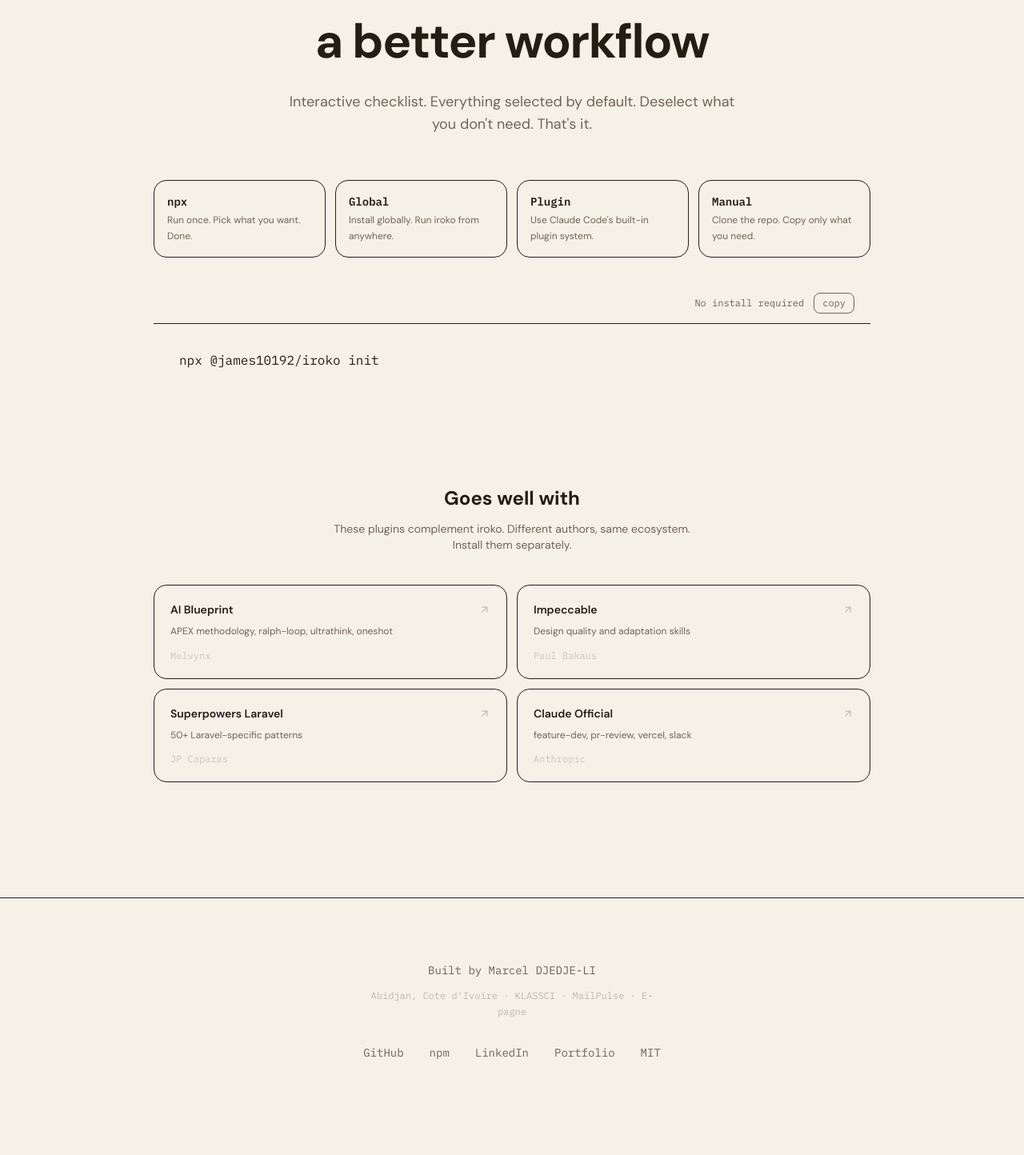
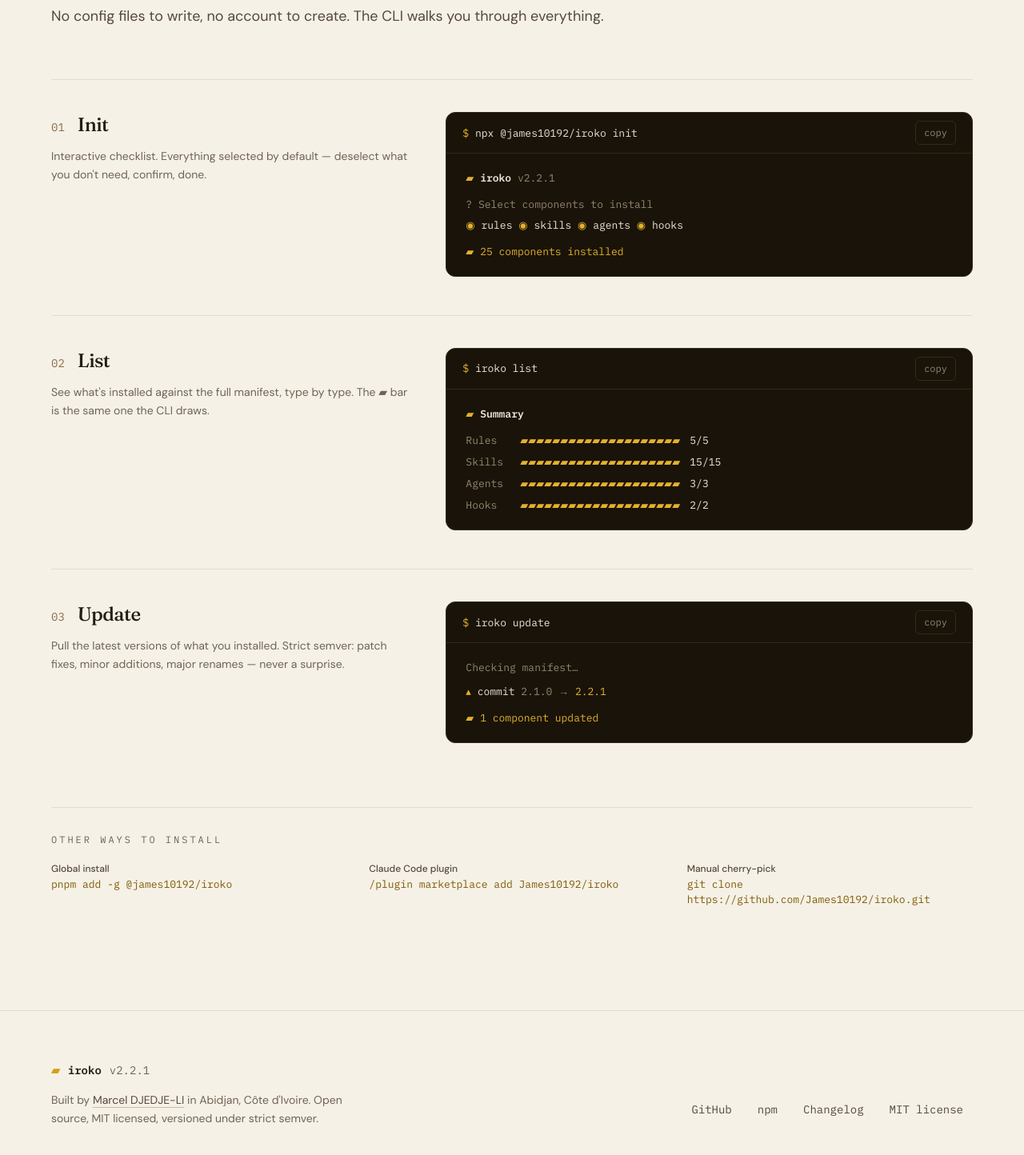
Before and after one commit to James10192/iroko-site, a Next.js app: page / in a window 1280 px wide. Shown: the part 3765-5209 px from the top of the page at 80% size. Before the commit the page ends 5171 px from the top, so only its background shows below. Built offline with nearby package versions, Linux system fonts and the light colour scheme.

Commit message:
feat(quickstart): init/list/update steps and editorial footer
Three-step quickstart matching the actual CLI commands with copyable
snippets and faithful outputs (kpi bars, update arrows), compact
alternate install methods, and a footer with GitHub, npm, changelog,
MIT and v2.2.1.

```diff
--- a/components/footer.tsx
+++ b/components/footer.tsx
@@ -1,41 +1,49 @@
-const FOOTER_LINKS = [
+const LINKS = [
   { label: "GitHub", href: "https://github.com/James10192/iroko" },
   { label: "npm", href: "https://www.npmjs.com/package/@james10192/iroko" },
-  { label: "LinkedIn", href: "https://www.linkedin.com/in/marcel-djedje-li-099490235/" },
-  { label: "Portfolio", href: "https://astonishing-sprite-8fb0c9.netlify.app/" },
-  { label: "MIT", href: "https://github.com/James10192/iroko/blob/master/LICENSE" },
+  { label: "Changelog", href: "https://github.com/James10192/iroko/blob/master/CHANGELOG.md" },
+  { label: "MIT license", href: "https://github.com/James10192/iroko/blob/master/LICENSE" },
 ];
 
 export function Footer() {
   return (
-    <footer className="px-6 py-20 border-t border-border">
-      <div className="max-w-3xl mx-auto text-center">
-        <p className="font-mono text-sm text-muted">
+    <footer className="border-t border-line px-6 py-16">
+      <div className="mx-auto max-w-6xl">
+        <div className="flex flex-col gap-10 md:flex-row md:items-end md:justify-between">
+          <div>
+            <p className="flex items-center gap-2.5 font-mono text-sm font-semibold">
+              <span aria-hidden className="text-ochre">▰</span>
+              <span>iroko</span>
+              <span className="font-normal text-muted">v2.2.1</span>
+            </p>
+            <p className="mt-4 max-w-sm text-sm leading-relaxed text-muted">
               Built by{" "}
               <a
                 href="https://astonishing-sprite-8fb0c9.netlify.app/"
-            className="text-foreground hover:text-accent transition-colors"
                 target="_blank"
                 rel="noopener noreferrer"
+                className="text-ink-soft underline decoration-line-strong underline-offset-4 transition-colors hover:text-ink"
               >
                 Marcel DJEDJE-LI
-          </a>
+              </a>{" "}
+              in Abidjan, Côte d&apos;Ivoire. Open source, MIT licensed,
+              versioned under strict semver.
             </p>
-        <p className="text-muted/40 text-xs mt-3 max-w-sm mx-auto leading-relaxed font-mono">
-          Abidjan, Cote d&apos;Ivoire · KLASSCI · MailPulse · E-pagne
-        </p>
-        <div className="flex items-center justify-center gap-8 mt-8">
-          {FOOTER_LINKS.map((link) => (
+          </div>
+
+          <nav className="flex flex-wrap items-center gap-x-2 gap-y-1 font-mono text-sm">
+            {LINKS.map((link) => (
               <a
                 key={link.label}
                 href={link.href}
-              className="text-muted hover:text-accent-light text-sm font-mono transition-colors duration-200"
                 target="_blank"
                 rel="noopener noreferrer"
+                className="flex min-h-11 items-center px-3 text-ink-soft transition-colors hover:text-ink"
               >
                 {link.label}
               </a>
             ))}
+          </nav>
         </div>
       </div>
     </footer>
--- a/components/install-section.tsx
+++ b/components/install-section.tsx
@@ -4,145 +4,172 @@
 import { useCopy } from "./use-copy";
 import { useFadeIn } from "./use-fade-in";
 
-const METHODS = [
+const BAR = "▰".repeat(20);
+
+const STEPS = [
   {
-    id: "npx",
-    label: "npx",
+    index: "01",
+    title: "Init",
     command: "npx @james10192/iroko init",
-    note: "No install required",
-    desc: "Run once. Pick what you want. Done.",
+    desc: "Interactive checklist. Everything selected by default — deselect what you don't need, confirm, done.",
+    output: (
+      <>
+        <p className="text-term-ink">
+          <span aria-hidden className="text-term-ochre">▰</span>{" "}
+          <span className="font-semibold">iroko</span>{" "}
+          <span className="text-term-muted">v2.2.1</span>
+        </p>
+        <p className="mt-3 text-term-muted">? Select components to install</p>
+        <p className="mt-1 text-term-ink">
+          <span className="text-term-ochre">◉</span> rules{" "}
+          <span className="text-term-ochre">◉</span> skills{" "}
+          <span className="text-term-ochre">◉</span> agents{" "}
+          <span className="text-term-ochre">◉</span> hooks
+        </p>
+        <p className="mt-3 text-term-ochre">▰ 25 components installed</p>
+      </>
+    ),
   },
   {
-    id: "global",
-    label: "Global",
-    command: "pnpm add -g @james10192/iroko\niroko init",
-    note: "Permanent install",
-    desc: "Install globally. Run iroko from anywhere.",
+    index: "02",
+    title: "List",
+    command: "iroko list",
+    desc: "See what's installed against the full manifest, type by type. The ▰ bar is the same one the CLI draws.",
+    output: (
+      <>
+        <p className="text-term-ink">
+          <span aria-hidden className="text-term-ochre">▰</span>{" "}
+          <span className="font-semibold">Summary</span>
+        </p>
+        <div className="mt-3 space-y-1.5 text-term-muted">
+          {[
+            ["Rules", "5/5"],
+            ["Skills", "15/15"],
+            ["Agents", "3/3"],
+            ["Hooks", "2/2"],
+          ].map(([label, count]) => (
+            <p key={label} className="flex items-center gap-3 overflow-hidden whitespace-nowrap">
+              <span className="w-14 shrink-0">{label}</span>
+              <span aria-hidden className="text-term-ochre">{BAR}</span>
+              <span className="shrink-0 text-term-ink">{count}</span>
+            </p>
+          ))}
+        </div>
+      </>
+    ),
   },
   {
-    id: "plugin",
-    label: "Plugin",
-    command: "/plugin marketplace add James10192/iroko\n/plugin install iroko@iroko",
-    note: "Claude Code native",
-    desc: "Use Claude Code's built-in plugin system.",
-  },
-  {
-    id: "manual",
-    label: "Manual",
-    command: "git clone https://github.com/James10192/iroko.git\ncp -r iroko/rules/* ~/.claude/rules/\ncp -r iroko/skills/* ~/.claude/skills/\ncp -r iroko/agents/* ~/.claude/agents/",
-    note: "Cherry-pick",
-    desc: "Clone the repo. Copy only what you need.",
+    index: "03",
+    title: "Update",
+    command: "iroko update",
+    desc: "Pull the latest versions of what you installed. Strict semver: patch fixes, minor additions, major renames — never a surprise.",
+    output: (
+      <>
+        <p className="text-term-muted">Checking manifest…</p>
+        <p className="mt-2 text-term-ink">
+          <span aria-hidden className="text-term-ochre">▴</span> commit{" "}
+          <span className="text-term-muted">2.1.0 →</span>{" "}
+          <span className="text-term-ochre">2.2.1</span>
+        </p>
+        <p className="mt-3 text-term-ochre">▰ 1 component updated</p>
+      </>
+    ),
   },
 ];
 
-const PLUGINS = [
-  { name: "AI Blueprint", author: "Melvynx", url: "https://github.com/Melvynx/aiblueprint", desc: "APEX methodology, ralph-loop, ultrathink, oneshot" },
-  { name: "Impeccable", author: "Paul Bakaus", url: "https://github.com/pbakaus/impeccable", desc: "Design quality and adaptation skills" },
-  { name: "Superpowers Laravel", author: "JP Caparas", url: "https://github.com/jpcaparas/superpowers-laravel", desc: "50+ Laravel-specific patterns" },
-  { name: "Claude Official", author: "Anthropic", url: "https://github.com/anthropics/claude-plugins-official", desc: "feature-dev, pr-review, vercel, slack" },
+const ALT_METHODS = [
+  { label: "Global install", command: "pnpm add -g @james10192/iroko" },
+  { label: "Claude Code plugin", command: "/plugin marketplace add James10192/iroko" },
+  { label: "Manual cherry-pick", command: "git clone https://github.com/James10192/iroko.git" },
 ];
 
-export function InstallSection() {
-  const [active, setActive] = useState("npx");
+function StepBlock({ step }: { step: (typeof STEPS)[number] }) {
+  const ref = useFadeIn();
   const { copied, copy } = useCopy();
-  const ref = useFadeIn();
-  const refPlugins = useFadeIn();
-  const method = METHODS.find((m) => m.id === active)!;
 
   return (
-    <section className="px-6 py-28 md:py-36 border-t border-border">
-      <div className="max-w-4xl mx-auto">
-        <div ref={ref} className="fade-in">
-          <p className="text-accent font-mono text-sm tracking-wider uppercase mb-4 text-center">
-            Get started
-          </p>
-          <h2 className="text-4xl md:text-6xl font-extrabold text-center tracking-tight leading-tight">
-            30 seconds to
-            <br />
-            <span className="text-gradient">a better workflow</span>
-          </h2>
-          <p className="text-muted text-center mt-6 text-lg max-w-xl mx-auto">
-            Interactive checklist. Everything selected by default. Deselect what you don&apos;t need. That&apos;s it.
-          </p>
-
-          {/* Method cards */}
-          <div className="grid grid-cols-2 md:grid-cols-4 gap-3 mt-14">
-            {METHODS.map((m) => (
+    <div ref={ref} className="fade-in grid grid-cols-1 gap-8 border-t border-line pt-10 md:grid-cols-12">
+      <div className="md:col-span-5">
+        <div className="flex items-baseline gap-4">
+          <span className="font-mono text-sm text-walnut">{step.index}</span>
+          <h3 className="font-display text-2xl font-medium tracking-tight">{step.title}</h3>
+        </div>
+        <p className="mt-3 max-w-md text-sm leading-relaxed text-muted">{step.desc}</p>
+      </div>
+      <div className="md:col-span-7">
+        <div className="term overflow-hidden rounded-xl">
+          <div className="term-header flex min-h-11 items-center justify-between gap-4 px-5 py-2.5">
+            <code className="truncate font-mono text-[13px] text-term-ink">
+              <span className="text-term-ochre">$ </span>
+              {step.command}
+            </code>
             <button
-                key={m.id}
-                onClick={() => setActive(m.id)}
-                className={`group text-left p-4 rounded-2xl border transition-all duration-300 cursor-pointer ${
-                  active === m.id
-                    ? "bg-accent/10 border-accent"
-                    : "bg-surface border-border hover:border-border-hover"
-                }`}
-              >
-                <span
-                  className={`font-mono text-sm font-semibold block mb-1 transition-colors ${
-                    active === m.id ? "text-accent-light" : "text-foreground"
-                  }`}
-                >
-                  {m.label}
-                </span>
-                <span className="text-muted text-xs leading-relaxed block">
-                  {m.desc}
-                </span>
-              </button>
-            ))}
-          </div>
-
-          {/* Terminal */}
-          <div className="terminal rounded-2xl overflow-hidden mt-8 animate-glow">
-            <div className="flex items-center justify-between px-5 py-3 border-b border-border">
-              <div className="terminal-dots flex gap-1.5">
-                <span className="w-2.5 h-2.5 rounded-full" />
-                <span className="w-2.5 h-2.5 rounded-full" />
-                <span className="w-2.5 h-2.5 rounded-full" />
-              </div>
-              <div className="flex items-center gap-3">
-                <span className="text-muted text-xs font-mono">{method.note}</span>
-                <button
-                  onClick={() => copy(method.command)}
-                  className="text-muted hover:text-accent text-xs font-mono px-2.5 py-1 rounded-lg border border-border hover:border-accent/40 transition-all duration-200 cursor-pointer"
+              onClick={() => copy(step.command)}
+              aria-label={`Copy command: ${step.command}`}
+              className="shrink-0 rounded-md border border-term-line px-2.5 py-1.5 font-mono text-xs text-term-muted transition-colors hover:border-term-walnut hover:text-term-ink"
             >
               {copied ? "copied ✓" : "copy"}
             </button>
           </div>
-            </div>
-            <pre className="p-6 md:p-8 text-accent text-sm md:text-base whitespace-pre-wrap font-mono leading-relaxed">
-              {method.command}
-            </pre>
+          <div className="p-5 font-mono text-[13px] leading-relaxed md:px-6">{step.output}</div>
         </div>
       </div>
+    </div>
+  );
+}
 
-        {/* Recommended plugins */}
-        <div ref={refPlugins} className="fade-in mt-28">
-          <div className="text-center mb-10">
-            <h3 className="text-2xl font-bold text-foreground mb-3">Goes well with</h3>
-            <p className="text-muted text-sm max-w-md mx-auto">
-              These plugins complement iroko. Different authors, same ecosystem. Install them separately.
+export function InstallSection() {
+  const refHead = useFadeIn();
+  const refAlt = useFadeIn();
+  const { copied, copy } = useCopy();
+  const [copiedIndex, setCopiedIndex] = useState<number | null>(null);
+
+  return (
+    <section className="px-6 py-24 md:py-32">
+      <div className="mx-auto max-w-6xl">
+        <div ref={refHead} className="fade-in mb-16 max-w-3xl">
+          <p className="font-mono text-xs uppercase tracking-[0.25em] text-walnut">Quickstart</p>
+          <h2 className="mt-5 font-display text-4xl font-medium leading-tight tracking-tight md:text-5xl">
+            Three commands in.
+          </h2>
+          <p className="mt-6 text-lg leading-relaxed text-ink-soft">
+            No config files to write, no account to create. The CLI walks you
+            through everything.
           </p>
         </div>
-          <div className="grid grid-cols-1 sm:grid-cols-2 gap-3">
-            {PLUGINS.map((p) => (
-              <a
-                key={p.name}
-                href={p.url}
-                target="_blank"
-                rel="noopener noreferrer"
-                className="group flex flex-col p-5 bg-surface border border-border rounded-2xl hover:border-accent/30 hover:bg-surface-hover transition-all duration-300"
+
+        <div className="space-y-12">
+          {STEPS.map((step) => (
+            <StepBlock key={step.index} step={step} />
+          ))}
+        </div>
+
+        {/* Alternate install methods */}
+        <div ref={refAlt} className="fade-in mt-20 border-t border-line pt-8">
+          <p className="mb-5 font-mono text-xs uppercase tracking-[0.25em] text-muted">
+            Other ways to install
+          </p>
+          <div className="grid grid-cols-1 gap-x-10 gap-y-3 lg:grid-cols-3">
+            {ALT_METHODS.map((m, i) => (
+              <button
+                key={m.label}
+                onClick={() => {
+                  copy(m.command);
+                  setCopiedIndex(i);
+                }}
+                aria-label={`Copy command: ${m.command}`}
+                className="group flex min-h-11 flex-col items-start gap-0.5 rounded-lg text-left"
               >
-                <div className="flex items-center justify-between mb-2">
-                  <span className="text-foreground text-sm font-semibold group-hover:text-accent-light transition-colors">
-                    {p.name}
+                <span className="text-xs font-medium text-ink-soft">
+                  {m.label}
+                  <span className="ml-2 font-mono text-muted opacity-0 transition-opacity group-hover:opacity-100">
+                    {copied && copiedIndex === i ? "copied ✓" : "click to copy"}
                   </span>
-                  <svg className="w-3.5 h-3.5 text-muted/40 group-hover:text-accent transition-colors" fill="none" viewBox="0 0 24 24" stroke="currentColor" strokeWidth={2}>
-                    <path strokeLinecap="round" strokeLinejoin="round" d="M7 17L17 7M17 7H7M17 7v10" />
-                  </svg>
-                </div>
-                <span className="text-muted text-xs leading-relaxed">{p.desc}</span>
-                <span className="text-muted/30 text-xs mt-3 font-mono">{p.author}</span>
-              </a>
+                </span>
+                <code className="font-mono text-[13px] text-ochre-ink transition-colors group-hover:text-ink">
+                  {m.command}
+                </code>
+              </button>
             ))}
           </div>
         </div>
```
Lines whose indentation alone changed are shown as unchanged.
